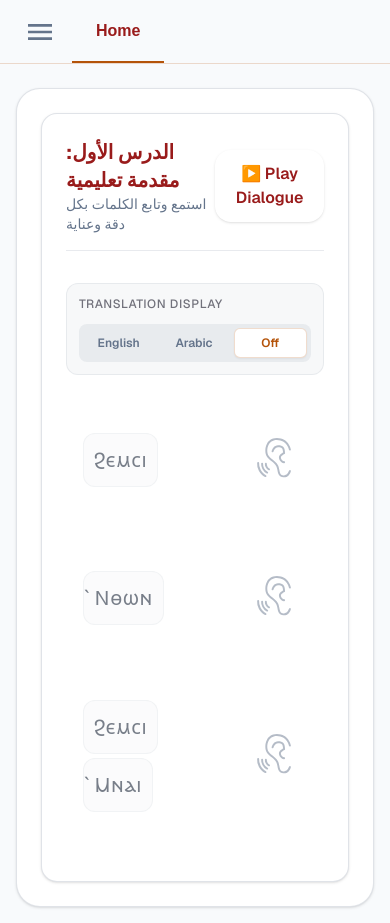
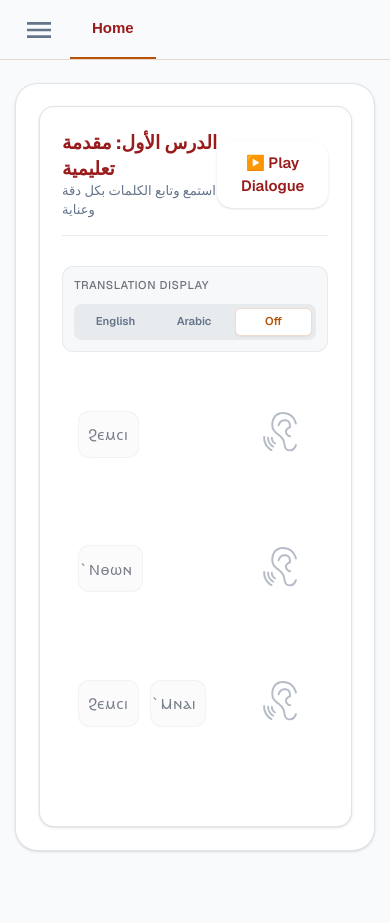
Before and after one commit to DrminaEmad/coptic_conversations, a Next.js app in the folder coptic_conversations/: page / in a window 390 px wide. After the commit the page ends 866 px from the top, so only its background shows below. Built offline with nearby package versions, Linux system fonts and the light colour scheme.

Commit message:
font size optimized to mobilr screen

```diff
--- a/coptic_conversations/app/globals.css
+++ b/coptic_conversations/app/globals.css
@@ -7,12 +7,34 @@
   --hover-color: #7f1d1d;       /* Darker Red for hover */
   --accent-color: #b45309;      /* Warm Amber/Gold */
   --text-color: #64748b;        /* Muted Gray text */
+
+  /* 📱 MOBILE SIZING (Default Baseline) */
+  /* Scales the default 16px down slightly to 15px so dense Coptic/Arabic scripts */
+  /* look balanced and don't overflow on small mobile phone screens */
+  font-size: 93.75%;
 }
 
 @media (prefers-color-scheme: dark) {
   :root {
     --background: #0a0a0a;
     --foreground: #ededed;
+  }
+}
+
+/* 💻 DESKTOP SIZING (Tablets and larger screens) */
+@media (min-width: 768px) {
+  :root {
+    /* Automatically bumps the baseline up to exactly 16px (100%) on laptops/desktops */
+    /* giving you more layout space for larger text layouts */
+    font-size: 100%;
+  }
+}
+
+/* 📺 ULTRA-WIDE SIZING (Large desktop monitors - Optional but great for classrooms) */
+@media (min-width: 1280px) {
+  :root {
+    /* Bumps the baseline to 17px (106.25%) so users sitting further back can read cleanly */
+    font-size: 106.25%;
   }
 }
 
@@ -45,6 +67,7 @@ body {
   background: var(--background);
   color: var(--foreground);
   font-family: Arial, Helvetica, sans-serif;
+
 }
 
 /* Custom CSS Utility Class */
--- a/coptic_conversations/app/ui/word.tsx
+++ b/coptic_conversations/app/ui/word.tsx
@@ -108,10 +108,10 @@ export default function SingleWord({ word,
         e.stopPropagation(); // 🛑 BLOCKS sentence row from triggering a rewind!
       }
     })}
-       className="inline-flex flex-col items-center justify-start p-2 rounded-xl bg-brand-muted/5 border border-brand-muted/10 transition-all duration-200 select-none min-w-[70px] cursor-pointer active:scale-95">
+       className="inline-flex flex-col items-center justify-start p-2 rounded-xl bg-brand-muted/5 border border-brand-muted/10 transition-all duration-200 select-none  cursor-pointer active:scale-95">
 
       {/* 🔹 Core Target Language Text (Behaves like standard readable prose) */}
-      <span className={`text-xl sm:text-2xl md:text-3xl font-coptic tracking-wide transition-colors duration-150 py-1 px-0.5 rounded-md ${
+      <span className={` md:text-3xl font-coptic tracking-wide transition-colors duration-150 py-1 px-0.5 rounded-md ${
         isActiveRow
           ? "text-brand-primary font-semibold bg-brand-primary/10"
           : "text-foreground"
```
